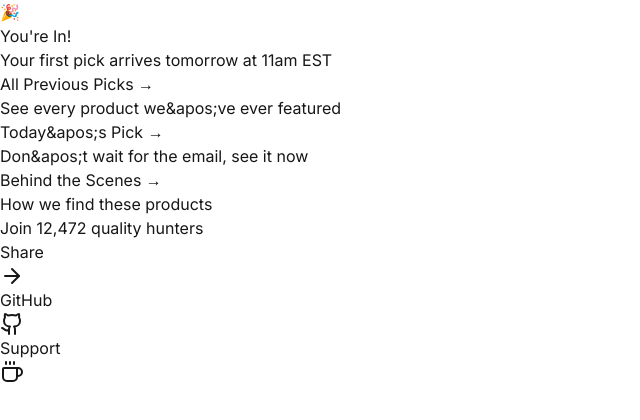
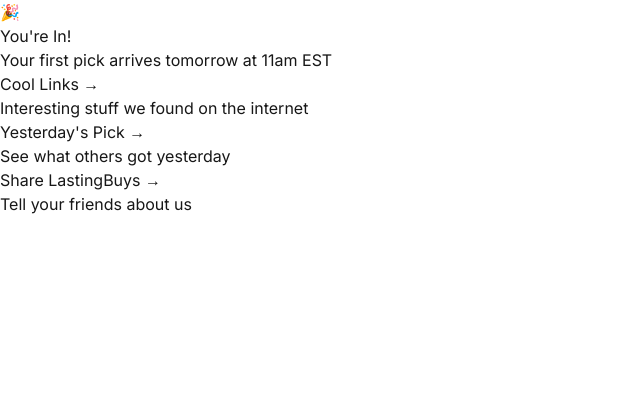
Before and after one commit to Express2591/landing-page, a Next.js app: page /confirmed in a window 1280 px wide. Shown: the top 420 px of the page, without its empty margins (0-640 px from the left). Built offline with nearby package versions, Linux system fonts and the light colour scheme.

Commit message:
Updated  post-confirmation page

```diff
--- a/src/app/confirmed/page.tsx
+++ b/src/app/confirmed/page.tsx
@@ -1,26 +1,26 @@
 'use client';
 import React from 'react';
-import { ArrowRight, Coffee, Github } from 'lucide-react';
+import { ArrowRight } from 'lucide-react';
 import Link from 'next/link';
 
-const COOL_LINKS = [
+const LINKS = [
   {
-    title: "All Previous Picks →",
-    description: "See every product we&apos;ve ever featured",
-    url: "/archive",
-    color: "bg-blue-500"
+    title: "Cool Links →",
+    description: "Interesting stuff we found on the internet",
+    url: "/links",
+    color: "bg-[#4285f4]"
   },
   {
-    title: "Today&apos;s Pick →",
-    description: "Don&apos;t wait for the email, see it now",
-    url: "/today",
-    color: "bg-green-500"
+    title: "Yesterday's Pick →",
+    description: "See what others got yesterday",
+    url: "/yesterday",
+    color: "bg-[#34a853]"
   },
   {
-    title: "Behind the Scenes →",
-    description: "How we find these products",
-    url: "/process",
-    color: "bg-purple-500"
+    title: "Share LastingBuys →",
+    description: "Tell your friends about us",
+    url: "https://twitter.com/intent/tweet?text=Just%20joined%20@LastingBuys%20to%20discover%20products%20that%20last%20forever%20%F0%9F%8E%AF",
+    color: "bg-[#a142f4]"
   }
 ];
 
@@ -30,52 +30,21 @@
       <div className="max-w-md mx-auto px-4 py-12">
         <div className="text-center mb-8">
           <div className="text-4xl mb-2">🎉</div>
-          <h1 className="text-2xl font-bold mb-2">You&apos;re In!</h1>
+          <h1 className="text-2xl font-bold mb-2">You{"'"}re In!</h1>
           <p className="text-gray-600">Your first pick arrives tomorrow at 11am EST</p>
         </div>
 
         <div className="space-y-4">
-          {COOL_LINKS.map((link) => (
+          {LINKS.map((link) => (
             <Link
               href={link.url}
               key={link.title}
-              className={`block ${link.color} text-white p-4 rounded-xl hover:scale-105 transition-transform`}
+              className={`block ${link.color} text-white p-6 rounded-2xl hover:opacity-95 transition-opacity`}
             >
-              <div className="font-bold text-lg">{link.title}</div>
-              <div className="text-white/90 text-sm">{link.description}</div>
+              <div className="font-bold text-xl">{link.title}</div>
+              <div className="text-white/90">{link.description}</div>
             </Link>
           ))}
-        </div>
-
-        <div className="mt-8 text-center">
-          <div className="text-sm text-gray-500 mb-4">Join 12,472 quality hunters</div>
-
-          <div className="flex justify-center gap-4">
-            <a
-              href="https://twitter.com/intent/tweet?text=Just%20joined%20@LastingBuys%20to%20discover%20products%20that%20last%20forever%20%F0%9F%8E%AF"
-              target="_blank"
-              rel="noopener noreferrer"
-              className="flex items-center gap-2 text-sm text-gray-600 hover:text-gray-900"
-            >
-              Share <ArrowRight className="w-4 h-4" />
-            </a>
-            <a
-              href="https://github.com/lastingbuys/picks"
-              target="_blank"
-              rel="noopener noreferrer"
-              className="flex items-center gap-2 text-sm text-gray-600 hover:text-gray-900"
-            >
-              GitHub <Github className="w-4 h-4" />
-            </a>
-            <a
-              href="https://buymeacoffee.com/lastingbuys"
-              target="_blank"
-              rel="noopener noreferrer"
-              className="flex items-center gap-2 text-sm text-gray-600 hover:text-gray-900"
-            >
-              Support <Coffee className="w-4 h-4" />
-            </a>
-          </div>
         </div>
       </div>
     </div>
```
